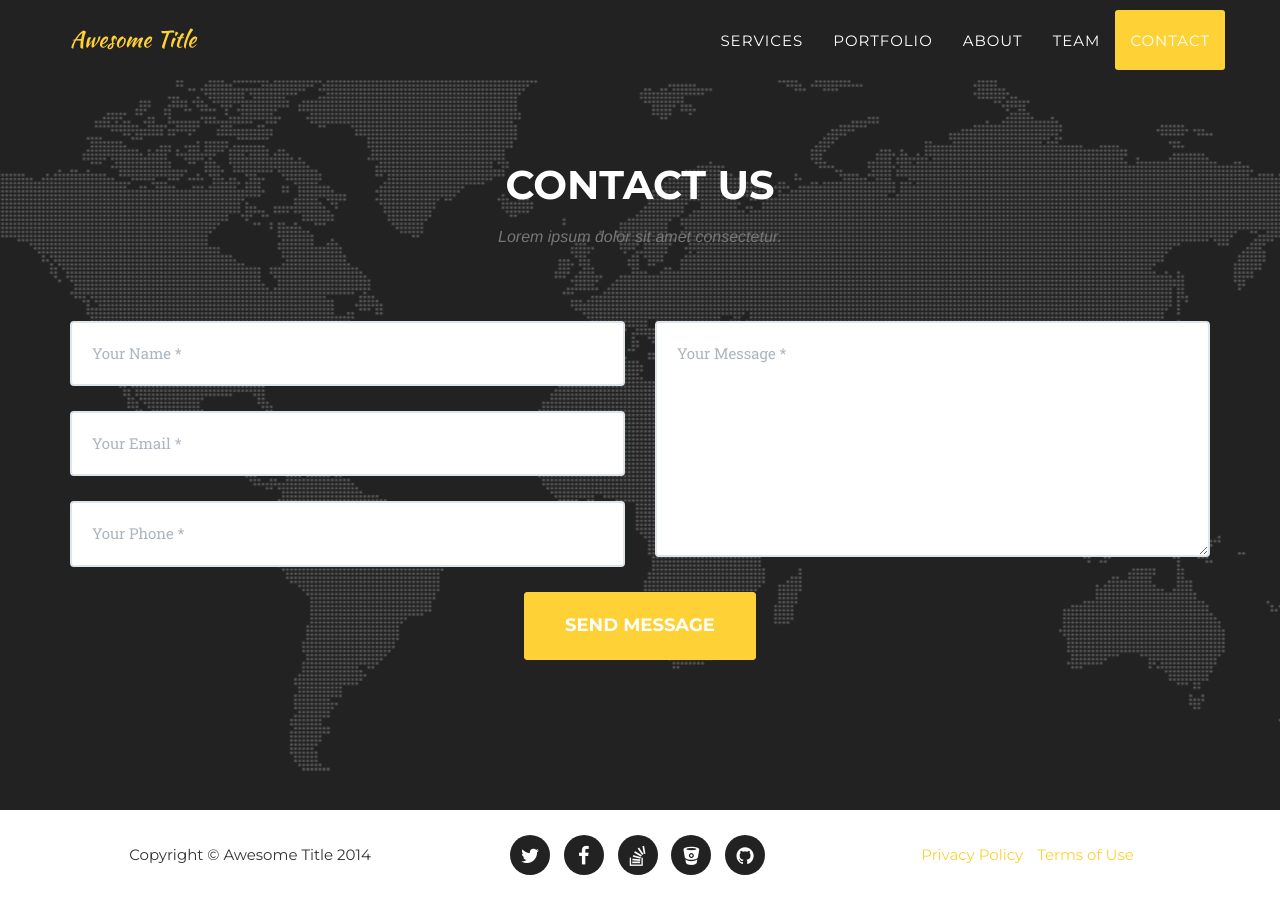
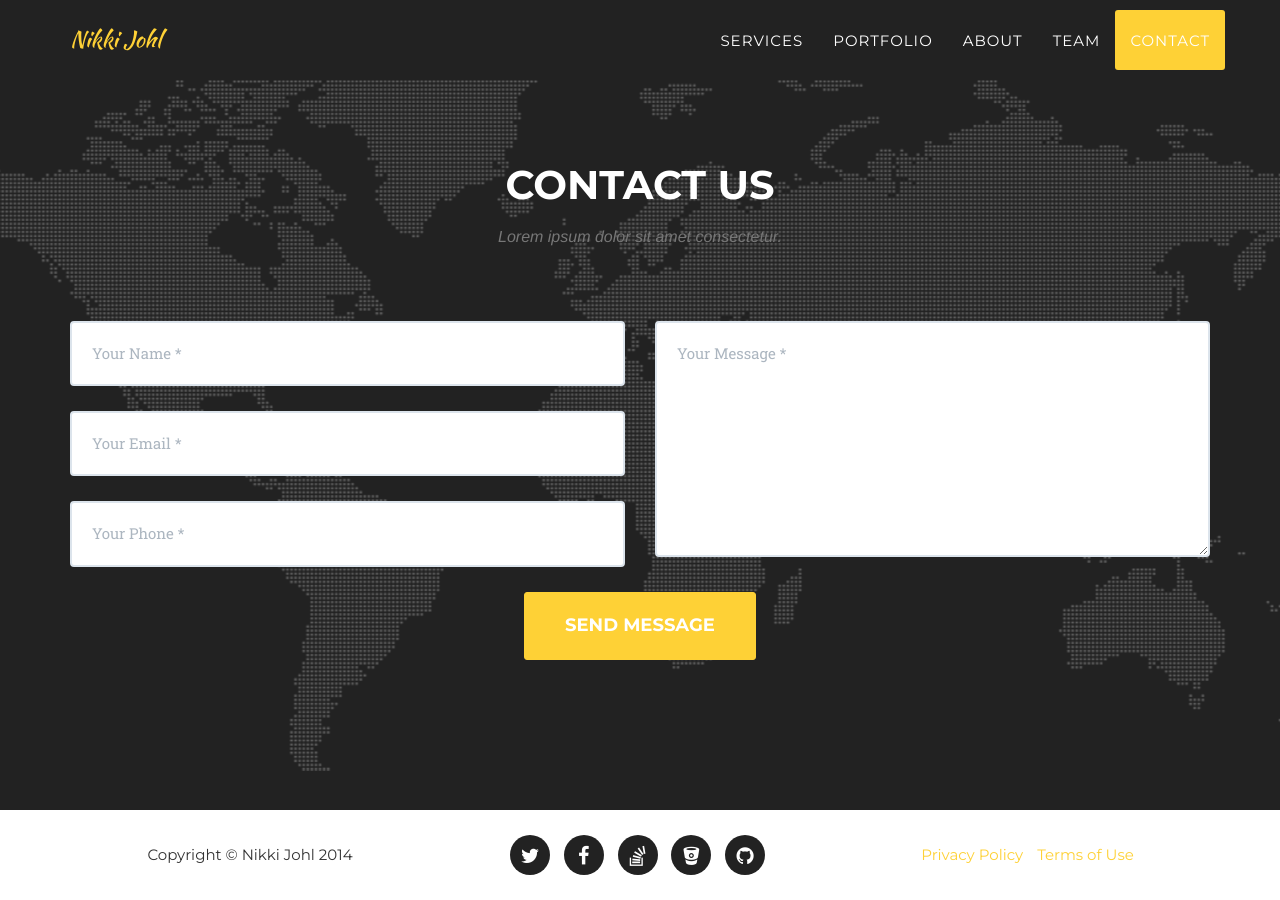
Before and after one commit to rahulkgupta/nikkijohl.github.io, a Jekyll site: the page built from index.html, in a window 1280 px wide and 900 px high, scrolled down 5636 px. Built offline with Jekyll 4.4.1, drawn with Linux system fonts in a browser that asks for light colours; some web fonts are replaced.

Commit message:
Changed Title

```diff
--- a/_config.yml
+++ b/_config.yml
@@ -2,7 +2,7 @@ url: https://nikkijohl.github.io
 baseurl: ""
 
 # Site settings
-title: Awesome Title
+title: Nikki Johl
 email: your-email@domain.com
 description: "Write an awesome description for your new site here. You can edit this line in _config.yml. It will appear in your document head meta (for Google search results) and in your feed.xml site description."
 
```
